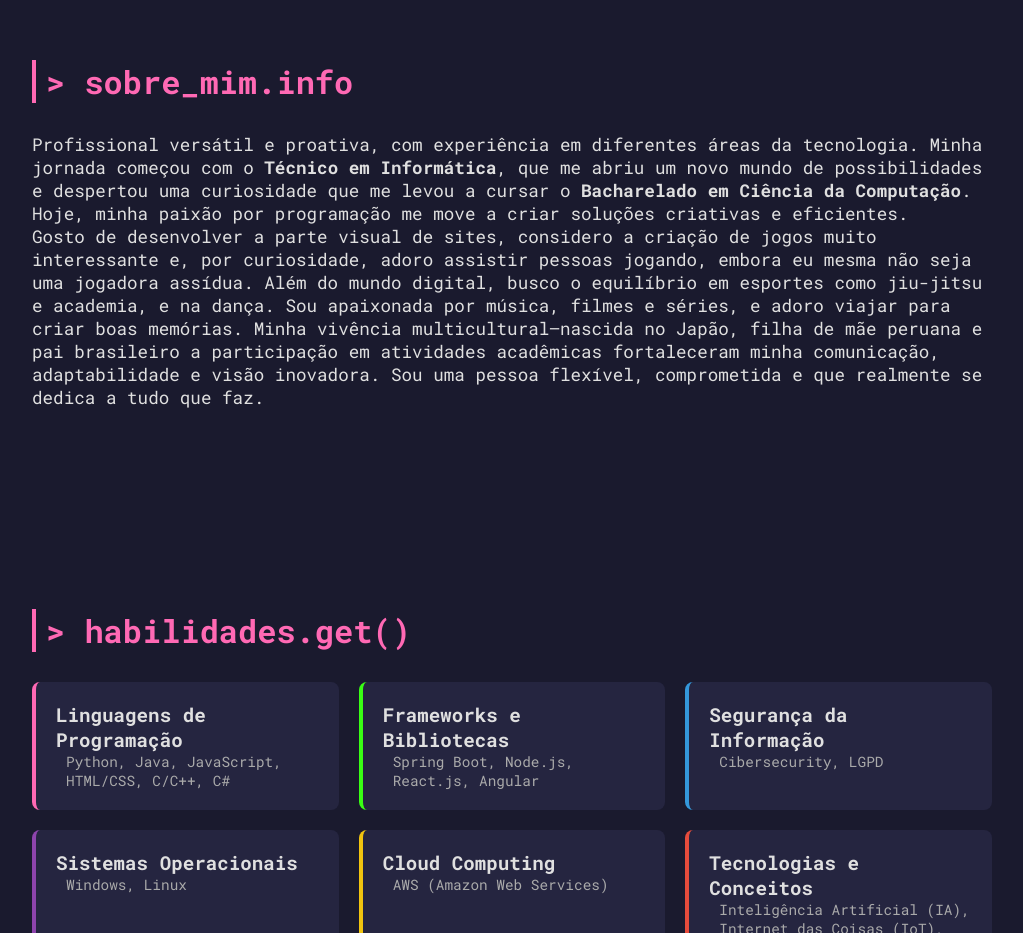
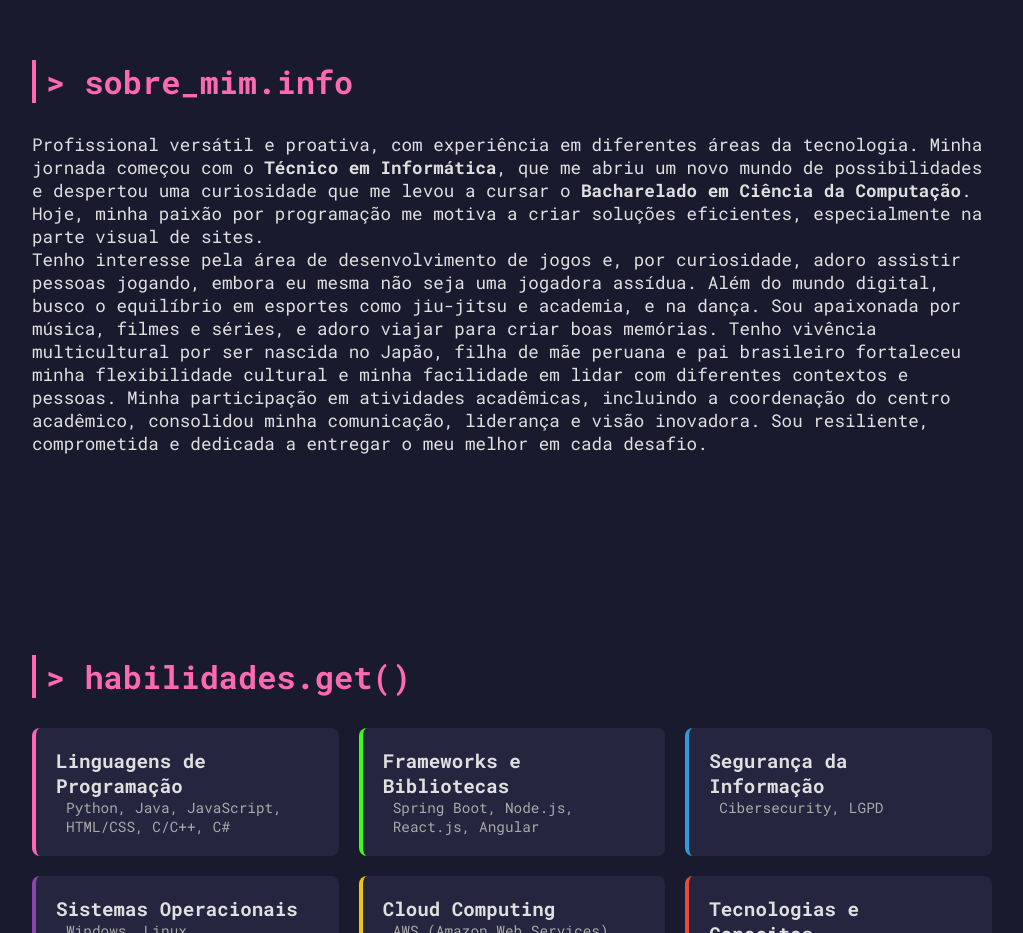
Before and after one commit to FTakElu/Portifolio_Flavia_Alessandra, a plain HTML site: page index.html in a window 1280 px wide. Shown: the part 840-1773 px from the top of the page, without its empty margins (128-1151 px from the left). Drawn offline with Linux system fonts and the light colour scheme.

Commit message:
Update index.html about me

```diff
--- a/index.html
+++ b/index.html
@@ -39,8 +39,8 @@
             <div class="container">
                 <h2>> sobre_mim.info</h2>
                 <div class="about-content">
-                    <p>Profissional versátil e proativa, com experiência em diferentes áreas da tecnologia. Minha jornada começou com o <strong>Técnico em Informática</strong>, que me abriu um novo mundo de possibilidades e despertou uma curiosidade que me levou a cursar o <strong>Bacharelado em Ciência da Computação</strong>. Hoje, minha paixão por programação me move a criar soluções criativas e eficientes.</p>
-                    <p>Gosto de desenvolver a parte visual de sites, considero a criação de jogos muito interessante e, por curiosidade, adoro assistir pessoas jogando, embora eu mesma não seja uma jogadora assídua. Além do mundo digital, busco o equilíbrio em esportes como jiu-jitsu e academia, e na dança. Sou apaixonada por música, filmes e séries, e adoro viajar para criar boas memórias. Minha vivência multicultural—nascida no Japão, filha de mãe peruana e pai brasileiro a participação em atividades acadêmicas fortaleceram minha comunicação, adaptabilidade e visão inovadora. Sou uma pessoa flexível, comprometida e que realmente se dedica a tudo que faz.</p>
+                    <p>Profissional versátil e proativa, com experiência em diferentes áreas da tecnologia. Minha jornada começou com o <strong>Técnico em Informática</strong>, que me abriu um novo mundo de possibilidades e despertou uma curiosidade que me levou a cursar o <strong>Bacharelado em Ciência da Computação</strong>. Hoje, minha paixão por programação me motiva a criar soluções eficientes, especialmente na parte visual de sites.</p>
+                    <p>Tenho interesse pela área de desenvolvimento de jogos e, por curiosidade, adoro assistir pessoas jogando, embora eu mesma não seja uma jogadora assídua. Além do mundo digital, busco o equilíbrio em esportes como jiu-jitsu e academia, e na dança. Sou apaixonada por música, filmes e séries, e adoro viajar para criar boas memórias. Tenho vivência multicultural por ser nascida no Japão, filha de mãe peruana e pai brasileiro fortaleceu minha flexibilidade cultural e minha facilidade em lidar com diferentes contextos e pessoas. Minha participação em atividades acadêmicas, incluindo a coordenação do centro acadêmico, consolidou minha comunicação, liderança e visão inovadora. Sou resiliente, comprometida e dedicada a entregar o meu melhor em cada desafio.</p>
                 </div>
             </div>
         </section>
```
